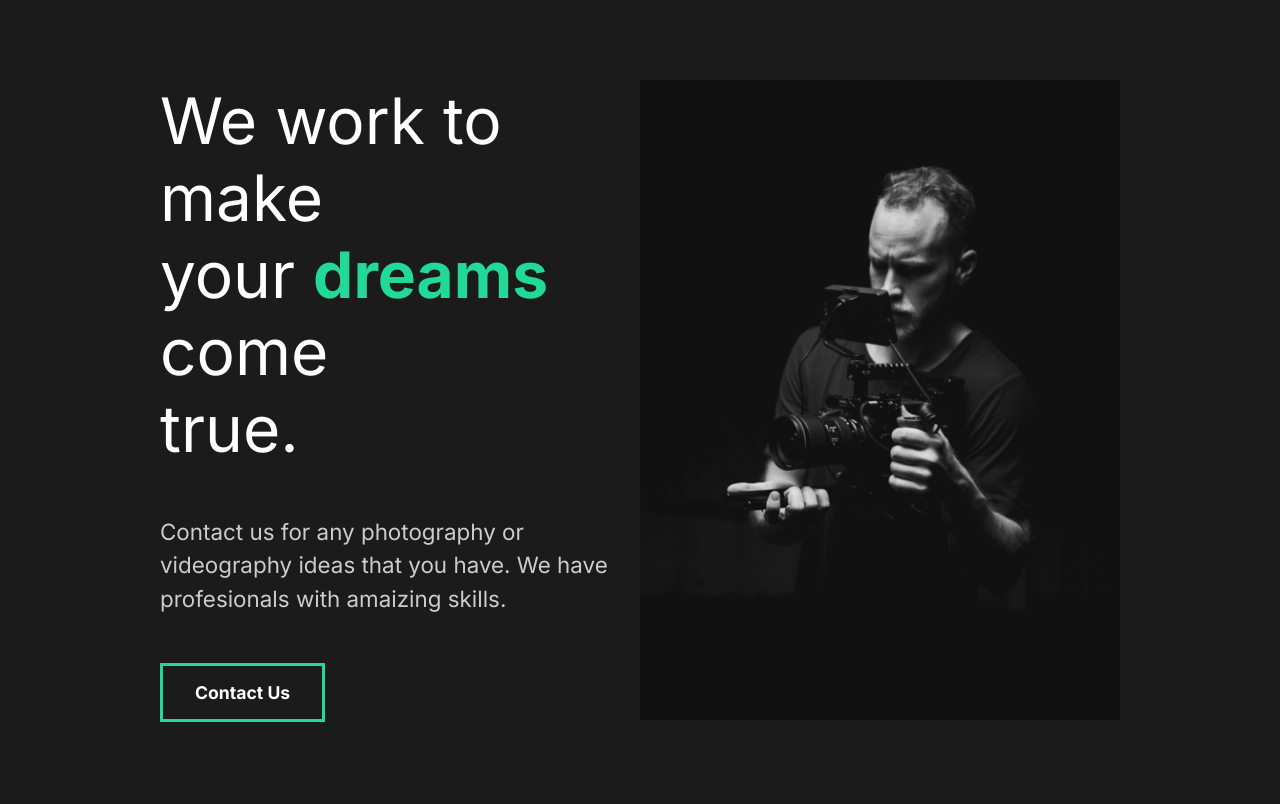
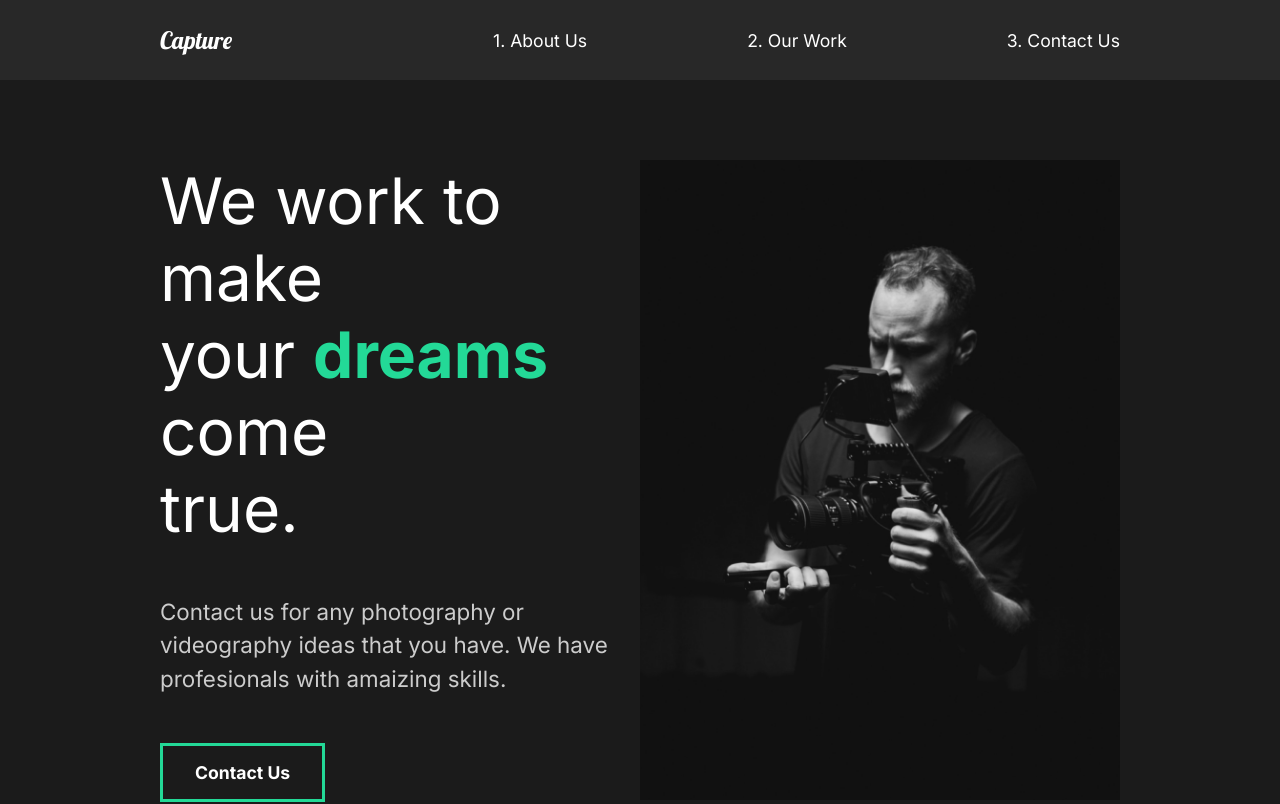
Before and after one commit to michalm08/capture, a React (Create React App) app: page / in a window 1280 px wide. Shown: the top 804 px of the page. Built offline with nearby package versions, Linux system fonts and the light colour scheme; the HTML template or start-up script is replaced by a standard one.

Commit message:
8. Create NAV

```diff
--- a/src/App.js
+++ b/src/App.js
@@ -1,5 +1,6 @@
 import React from 'react'
 import GlobalStyle from './components/GlobalStyle';
+import Nav from './components/Nav';
 //Global Style
 
 //Import pages
@@ -9,6 +10,7 @@
   return (
     <div className="App">
       <GlobalStyle/>
+      <Nav/>
       <AboutUs/>
     </div>
   );
--- /dev/null
+++ b/src/components/Nav.js
@@ -0,0 +1,54 @@
+import React from 'react';
+import styled from 'styled-components';
+
+const Nav = () => {
+  return (
+    <StyledNav>
+      <h1>
+        <a id='logo' href='#'>
+          Capture
+        </a>
+      </h1>
+      <ul>
+        <li>
+          <a href='#'>1. About Us</a>
+        </li>
+        <li>
+          <a href='#'>2. Our Work</a>
+        </li>
+        <li>
+          <a href='#'>3. Contact Us</a>
+        </li>
+      </ul>
+    </StyledNav>
+  );
+};
+
+const StyledNav = styled.nav`
+  min-height: 10vh;
+  display: flex;
+  margin: auto;
+  justify-content: space-between;
+  align-items: center;
+  padding: 1rem 10rem;
+  background: #282828;
+  a {
+    color: white;
+    text-decoration: none;
+  }
+  ul {
+    display: flex;
+    list-style: none;
+  }
+  #logo {
+    font-size: 1.5rem;
+    font-family: 'Lobster', cursive;
+    font-weight: lighter;
+  }
+  li {
+    padding-left: 10rem;
+    position: relative;
+  }
+`;
+
+export default Nav;
```
Also changed, not shown: 1 other file (tests, documents, lock files or other folders).
